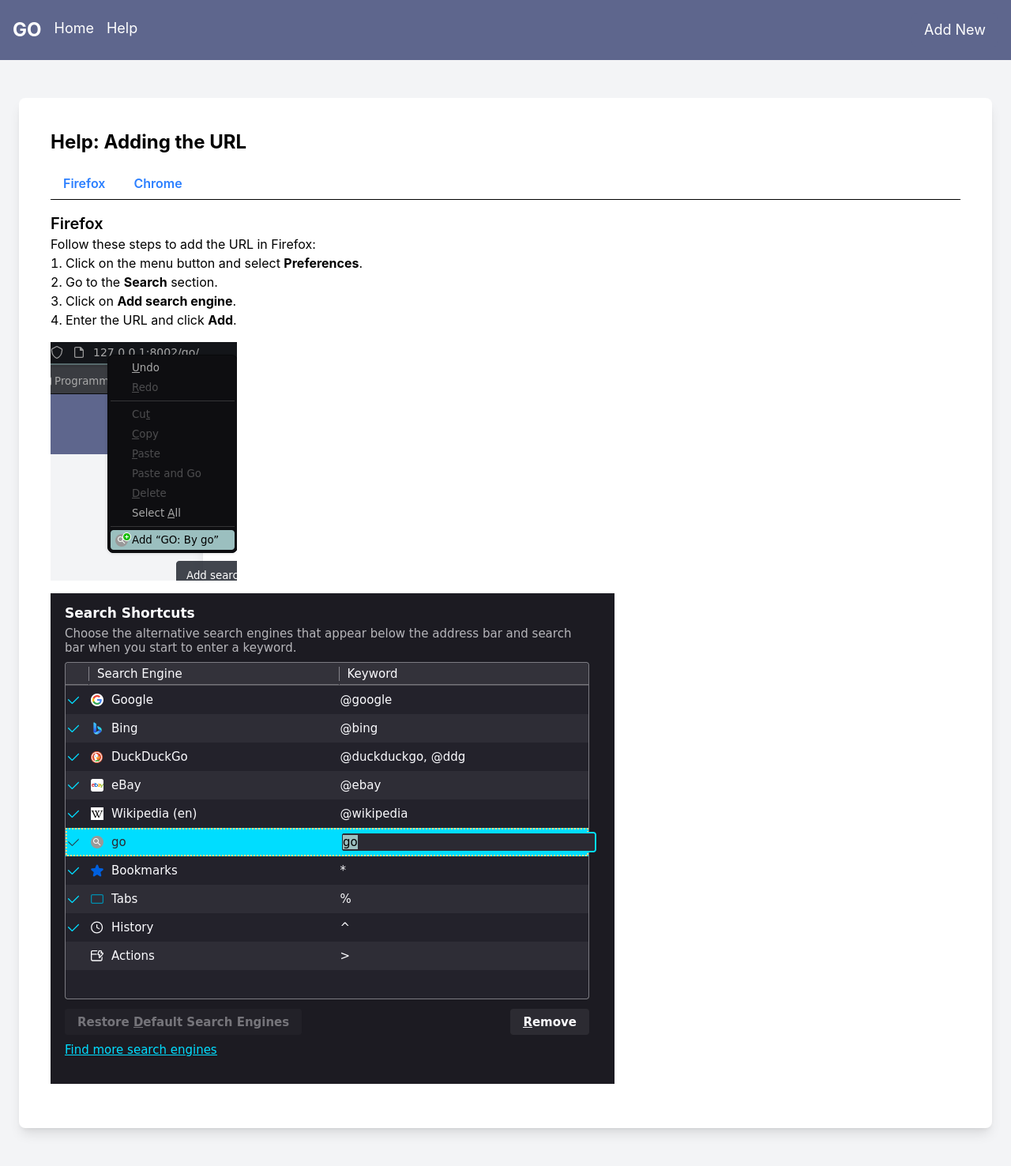
After one commit to 10morgant/go-redirecter, a Flask app: page /help in a window 1280 px wide. The commit adds this page. Shown: the whole page at 79% size. Run offline with Flask 3, Linux system fonts and the light colour scheme; some libraries are stand-ins or nearby versions.

Commit message:
working state

```diff
--- a/app.py
+++ b/app.py
@@ -25,6 +25,7 @@
         app.add_url_rule('/update', 'update_term', self.update_term, methods=['POST'])
         app.add_url_rule('/delete/<string:term>', 'delete_entry', self.delete_entry)
         app.add_url_rule('/del', 'delete_term', self.delete_term, methods=['POST'])
+        app.add_url_rule('/help', 'help', self.help)
 
     @app.errorhandler(404)
     def page_not_found(self):
@@ -96,6 +97,9 @@
             most_commonly_used_terms=most_commonly_used_terms
         )
 
+    def help(self):
+        return render_template("help.j2.html")
+
     def run(self):
         app.run(host=self.host, port=self.port, debug=self.debug)
 
--- a/templates/base.j2.html
+++ b/templates/base.j2.html
@@ -26,6 +26,7 @@
         <div class="flex space-x-4">
             <a href="/go" class="text-white text-2xl font-bold">GO</a>
             <a href="/go" class="text-white text-lg">Home</a>
+            <a href="/help" class="text-white text-lg">Help</a>
         </div>
         <a href="/new" class="text-white text-lg bg-my-primary hover:bg-blue-800 px-4 py-2 rounded-lg">Add New</a>
     </div>
--- /dev/null
+++ b/templates/help.j2.html
@@ -0,0 +1,66 @@
+{% extends "base.j2.html" %}
+
+{% block body %}
+    <div class="max-w-7xl mx-auto bg-white p-6 rounded-lg shadow-lg mb-6">
+        <div class="container mx-auto p-4">
+            <h1 class="text-2xl font-bold mb-4">Help: Adding the URL</h1>
+            <div class="tabs">
+                <ul class="flex border-b">
+                    <li class="-mb-px mr-1">
+                        <a class="bg-white inline-block py-2 px-4 text-blue-500 hover:text-blue-800 font-semibold"
+                           href="#firefox">Firefox</a>
+                    </li>
+                    <li class="mr-1">
+                        <a class="bg-white inline-block py-2 px-4 text-blue-500 hover:text-blue-800 font-semibold"
+                           href="#chrome">Chrome</a>
+                    </li>
+                </ul>
+                <div id="firefox" class="tab-content">
+                    <h2 class="text-xl font-semibold mt-4">Firefox</h2>
+                    <p>Follow these steps to add the URL in Firefox:</p>
+                    <ol class="list-decimal list-inside">
+                        <li>Click on the menu button and select <strong>Preferences</strong>.</li>
+                        <li>Go to the <strong>Search</strong> section.</li>
+                        <li>Click on <strong>Add search engine</strong>.</li>
+                        <li>Enter the URL and click <strong>Add</strong>.</li>
+                    </ol>
+                    <img src="/static/img/add_to_firefox.png" alt="Add to Firefox" class="my-4">
+                    <img src="/static/img/add_keyword.png" alt="Add Keyword" class="my-4">
+                </div>
+                <div id="chrome" class="tab-content hidden">
+                    <h2 class="text-xl font-semibold mt-4">Chrome</h2>
+                    <p>Follow these steps to add the URL in Chrome:</p>
+                    <ol class="list-decimal list-inside">
+                        <li>Click on the menu button and select <strong>Settings</strong>.</li>
+                        <li>Go to the <strong>Search engine</strong> section.</li>
+                        <li>Click on <strong>Manage search engines</strong>.</li>
+                        <li>Click on <strong>Add</strong> and enter the URL.</li>
+                    </ol>
+                    <img src="/static/img/add_to_chrome.png" alt="Add to Chrome" class="my-4">
+                </div>
+            </div>
+        </div>
+    </div>
+{% endblock %}
+
+{% block scripts %}
+    <script>
+        document.addEventListener('DOMContentLoaded', function () {
+            const tabs = document.querySelectorAll('.tabs a');
+            const tabContents = document.querySelectorAll('.tab-content');
+
+            tabs.forEach(tab => {
+                tab.addEventListener('click', function (event) {
+                    event.preventDefault();
+                    const target = document.querySelector(this.getAttribute('href'));
+
+                    tabContents.forEach(content => content.classList.add('hidden'));
+                    target.classList.remove('hidden');
+
+                    tabs.forEach(t => t.classList.remove('text-blue-800'));
+                    this.classList.add('text-blue-800');
+                });
+            });
+        });
+    </script>
+{% endblock %}
```
Also changed, not shown: README.md, img/add_to_chrome.png (deleted), static/img/add_keyword.png (renamed from img/add_keyword.png), static/img/add_to_chrome.png (added), static/img/add_to_firefox.png (renamed from img/add_to_firefox.png), static/img/homepage.png (renamed from img/homepage.png), static/img/new_entry.png (renamed from img/new_entry.png).
